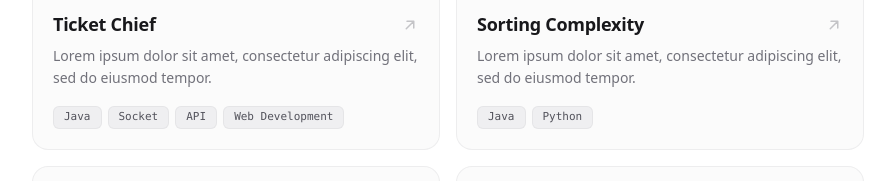
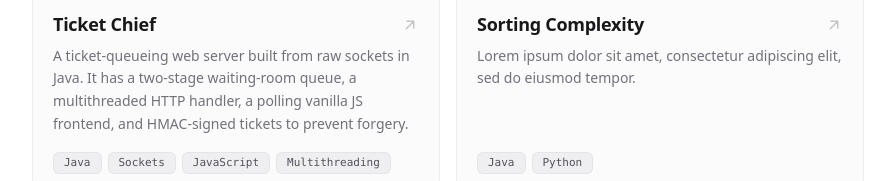
Before and after one commit to astoneham1/projects-hub, a plain HTML site: page index.html in a window 1280 px wide. Shown: the part 2333-2514 px from the top of the page, without its empty margins (192-1087 px from the left). Drawn offline with Linux system fonts and the light colour scheme.

Commit message:
Update Ticket Chief description and tags

```diff
--- a/index.html
+++ b/index.html
@@ -271,12 +271,12 @@
                   <use href="#i-arrow" />
                 </svg></a>
             </h3>
-            <p class="desc">Lorem ipsum dolor sit amet, consectetur adipiscing elit, sed do eiusmod tempor.</p>
+            <p class="desc"> A ticket-queueing web server built from raw sockets in Java. It has a two-stage waiting-room queue, a multithreaded HTTP handler, a polling vanilla JS frontend, and HMAC-signed tickets to prevent forgery.</p>
             <ul class="tags">
               <li>Java</li>
-              <li>Socket</li>
-              <li>API</li>
-              <li>Web Development</li>
+              <li>Sockets</li>
+              <li>JavaScript</li>
+              <li>Multithreading</li>
             </ul>
           </div>
           <a class="code-btn" href="https://github.com/astoneham1/ticket-chief" target="_blank"
```
